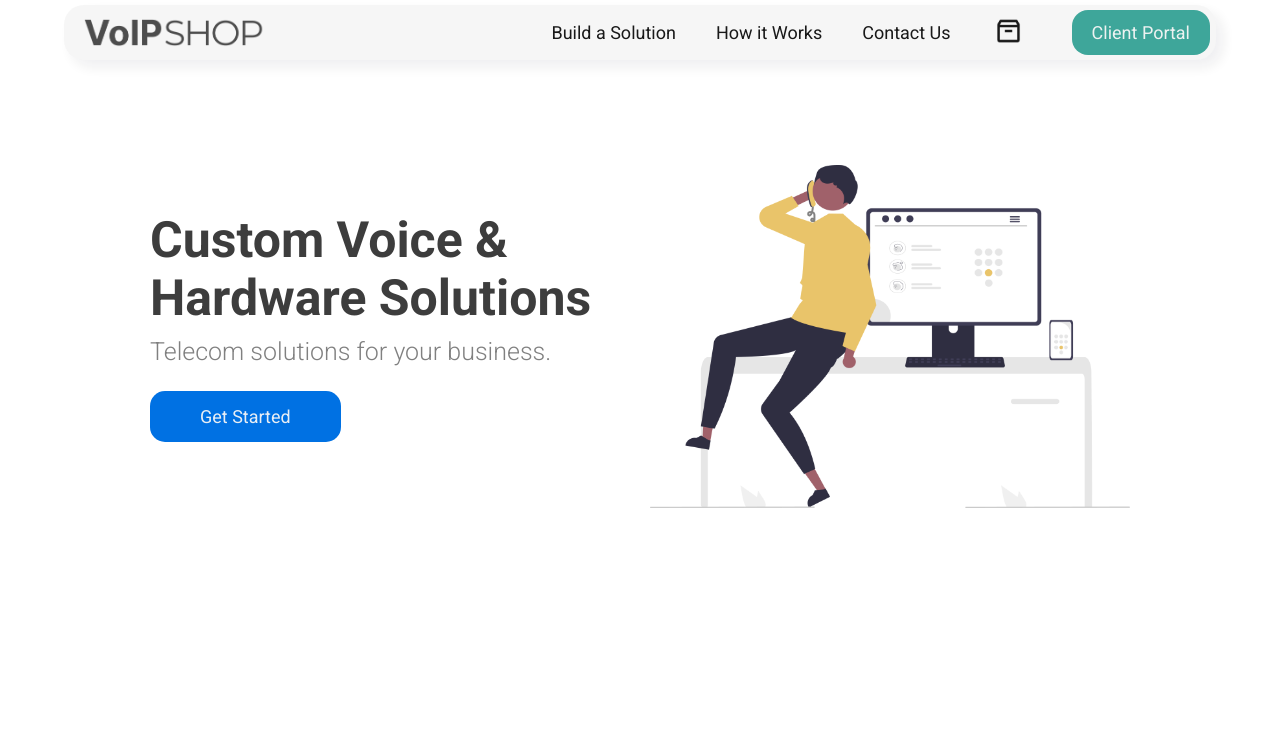
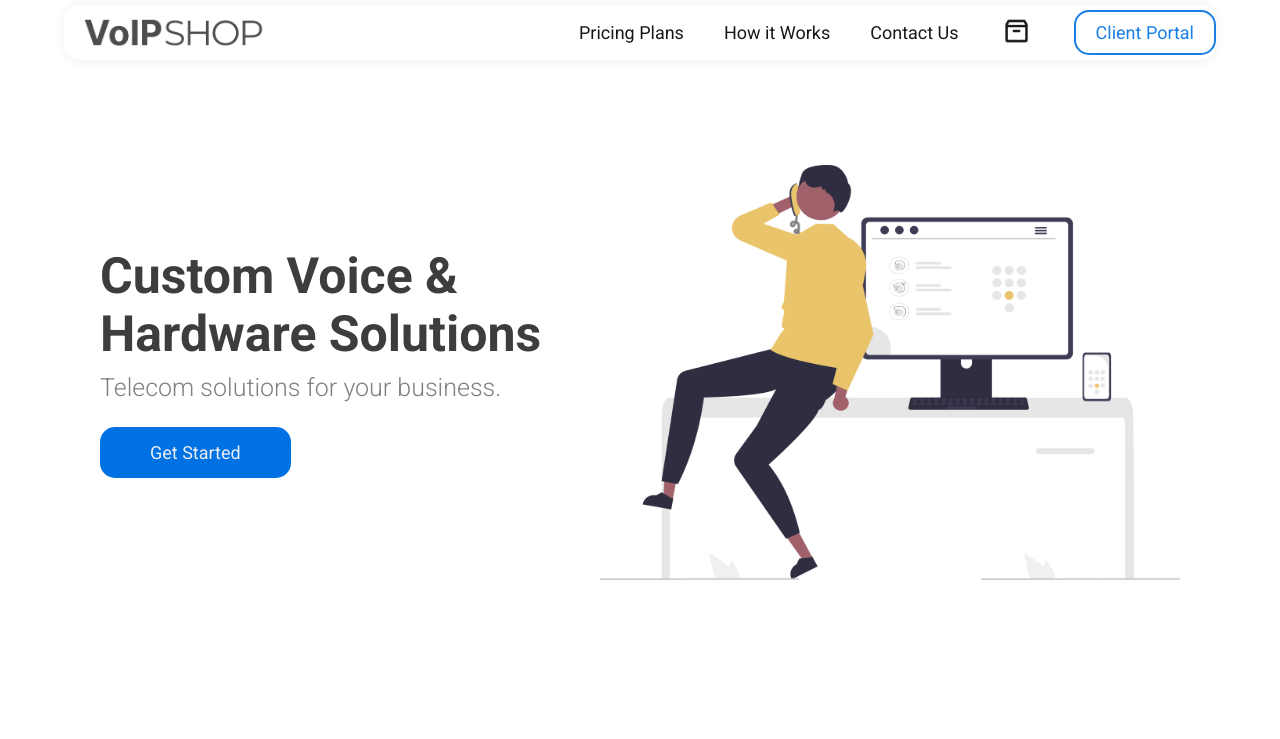
Before and after one commit to jack03042/VoIPShopv3, a plain HTML site: page index.html in a window 1280 px wide. Shown: the top 739 px of the page. Drawn offline with Linux system fonts and the light colour scheme.

Commit message:
26/03/2023 18:27

```diff
--- a/index.html
+++ b/index.html
@@ -19,14 +19,17 @@
             </a>
             <div class="nav-links">
                 <div class="navbar-text">
-                    <a href="build-solution.html">Build a Solution</a>
+                    <a href="build-solution.html">Pricing Plans</a>
                     <a href="#">How it Works</a>
                     <a href="contact.html">Contact Us</a>
                     <a href="#">
                         <img src="Assets/Box.png" alt="Description of Image" />
                     </a>
                 </div>
-                <a href="#" class="client-portal">Client Portal</a>
+                <div class="client-portal">
+                    <a href="#">Client Portal</a>
+                </div>
+
             </div>
         </nav>
     </header>
--- a/style.css
+++ b/style.css
@@ -168,18 +168,14 @@ nav{
     display: flex;
     align-items: center;
     justify-content: space-between;
-    border-radius: 20px;
-    background-color: whitesmoke;
+    border-radius: 15px;
+    background-color: white;
     max-width: 1500px;
-    box-shadow: 7px 7px 15px #021c3514;
+    box-shadow: 0px 0px 15px #021c3514;
+    /* border: 1px solid #ccc; */
     opacity: 0.9;
     z-index: 300;
     transition: 0.5s ease;
-}
-
-nav:hover{
-    opacity: 1;
-    box-shadow: 7px 7px 15px #021c3527;
 }
 
 .logo{
@@ -194,21 +190,22 @@ nav:hover{
     gap: 40px;
 }
 
-.navbar-text {
+.navbar-text{
     display: flex;
     flex-direction: row;
     align-items: center;
     gap: 40px;
 }
 
-.navbar-text a {
+.navbar-text a{
     font-family: inherit;
     font-size: 18px;
     font-weight: 400;
+    color: black;
 }
 
 .navbar-text a:hover{
-    color: #0071E3;
+    color: #3d3d3d;
 }
 
 .navbar-text img{
@@ -216,24 +213,27 @@ nav:hover{
     height: 30px;
 }
 
-.client-portal{
-    background-color:#2A9D8F;
-    border-radius: 16px;
-    padding: 12px 20px;
-    margin: 3px 6px;
-    color: rgba(245, 245, 245, 0.948);
+.client-portal a{
+    display: flex;
+    justify-content: center;
+    align-items: center;
+    cursor: pointer;
+    border-radius: 15px;
+    border: 2px solid #0071E3;
+    padding: 10px 20px;
     font-size: 18px;
+    font-weight: 400;
+    color: #0071E3;
+    white-space: nowrap;
+    z-index: 1000;
+    transition: 0.5s ease;
 }
 
-.client-portal:hover{
+.client-portal a:hover{
+    background-color: #0071E3;
     color: white;
+    animation-delay: 200ms;
 }
-
-.menu-icon, .dropdown-menu{
-    display: none;
-}
-
-
 /* Footer !!!!!!!!!!!!!!!!!!!!!!!!!!!!!!!!!!!!!!!!!!!! */
 
 footer{
@@ -272,7 +272,7 @@ main{
     flex-direction: column;
     justify-content: center;
     align-items: center;
-    margin: 50px 100px;
+    margin: 100px;
     gap: 180px;
     max-width: 1500px;
     /* border: 1px solid #ccc; */
@@ -282,7 +282,6 @@ main{
     display: flex;
     justify-content: center;
     align-items: center;
-    padding: 50px;
     /* border: 1px solid #ccc; */
     /* scroll-snap-type: */
 }
```
Also changed, not shown: 1 other file.
